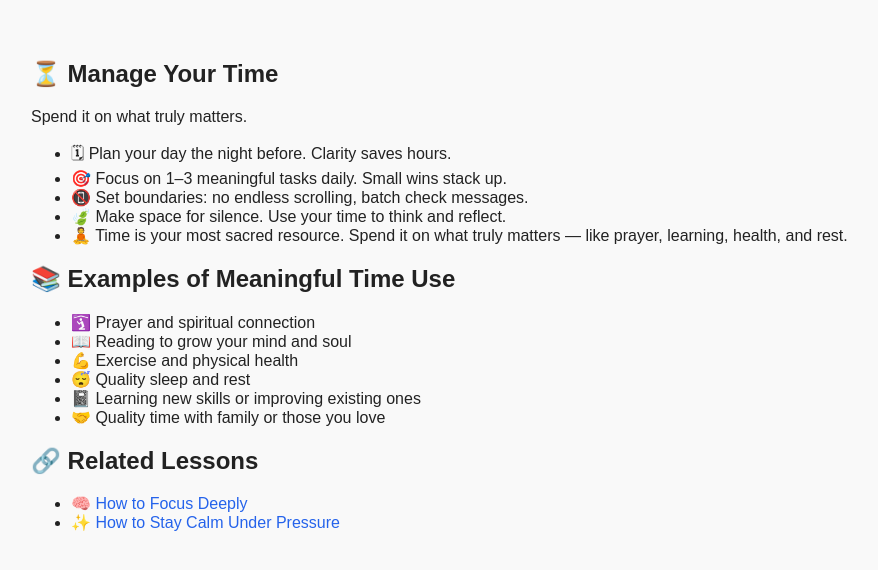
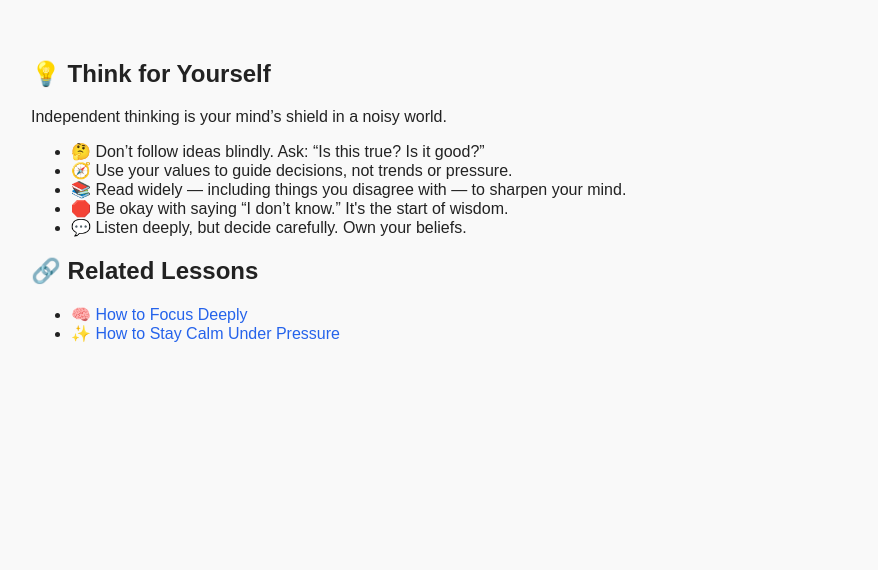
Before and after one commit to iamanvar3/1page-school, a Next.js app: page /lessons/time in a window 1280 px wide. Shown: the top 570 px of the page, without its empty margins (9-887 px from the left). Built offline with nearby package versions, Linux system fonts and the light colour scheme.

Commit message:
Update page.tsx

```diff
--- a/app/lessons/time/page.tsx
+++ b/app/lessons/time/page.tsx
@@ -2,26 +2,14 @@ export default function Page() {
   return (
     <main className="max-w-2xl mx-auto space-y-12">
       <section>
-        <h1 className="text-4xl font-bold mb-4">⏳ Manage Your Time</h1>
-        <p className="mb-6">Spend it on what truly matters.</p>
+        <h1 className="text-4xl font-bold mb-4">💡 Think for Yourself</h1>
+        <p className="mb-6">Independent thinking is your mind’s shield in a noisy world.</p>
         <ul className="list-disc pl-5 space-y-2">
-          <li>🗓 Plan your day the night before. Clarity saves hours.</li>
-          <li>🎯 Focus on 1–3 meaningful tasks daily. Small wins stack up.</li>
-          <li>📵 Set boundaries: no endless scrolling, batch check messages.</li>
-          <li>🍃 Make space for silence. Use your time to think and reflect.</li>
-          <li>🧘 Time is your most sacred resource. Spend it on what truly matters — like prayer, learning, health, and rest.</li>
-        </ul>
-      </section>
-
-      <section>
-        <h2 className="text-3xl font-semibold mb-4">📚 Examples of Meaningful Time Use</h2>
-        <ul className="list-disc pl-5 space-y-2">
-          <li>🛐 Prayer and spiritual connection</li>
-          <li>📖 Reading to grow your mind and soul</li>
-          <li>💪 Exercise and physical health</li>
-          <li>😴 Quality sleep and rest</li>
-          <li>📓 Learning new skills or improving existing ones</li>
-          <li>🤝 Quality time with family or those you love</li>
+          <li>🤔 Don’t follow ideas blindly. Ask: “Is this true? Is it good?”</li>
+          <li>🧭 Use your values to guide decisions, not trends or pressure.</li>
+          <li>📚 Read widely — including things you disagree with — to sharpen your mind.</li>
+          <li>🛑 Be okay with saying “I don’t know.” It's the start of wisdom.</li>
+          <li>💬 Listen deeply, but decide carefully. Own your beliefs.</li>
         </ul>
       </section>
 
```
